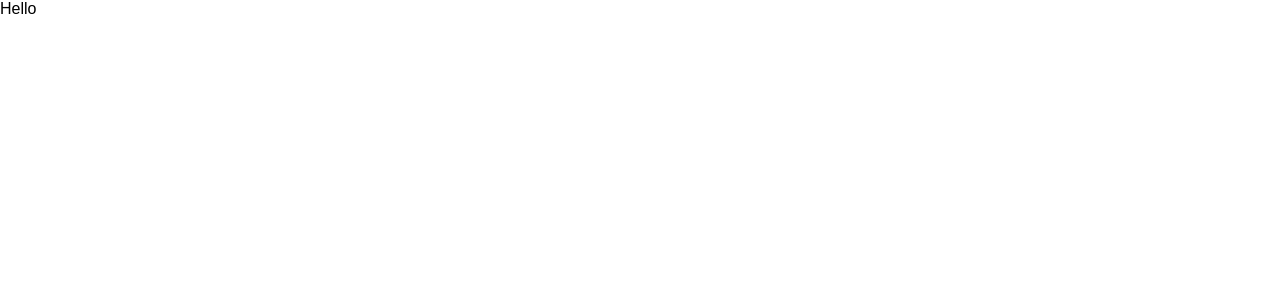
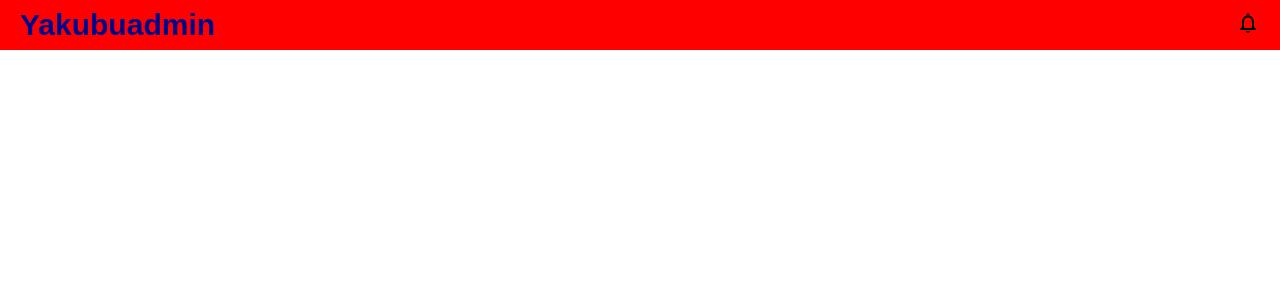
Before and after one commit to YakubuAmidu/admin, a React (Create React App) app: page / in a window 1280 px wide. Shown: the top 300 px of the page. Built offline with nearby package versions, Linux system fonts and the light colour scheme; a web font is replaced by a local one.

Commit message:
Initial commit

```diff
--- a/package.json
+++ b/package.json
@@ -11,9 +11,10 @@
     "@testing-library/jest-dom": "^5.15.1",
     "@testing-library/react": "^11.2.7",
     "@testing-library/user-event": "^12.8.3",
+    "material-icons": "^1.10.3",
     "react": "^17.0.2",
     "react-dom": "^17.0.2",
-    "react-scripts": "4.0.3",
+    "react-scripts": "^3.4.4",
     "recharts": "^2.1.6",
     "web-vitals": "^1.1.2"
   },
--- a/src/App.js
+++ b/src/App.js
@@ -1,7 +1,10 @@
+import React from 'react';
+import Topbar from "./components/Topbar";
+
 function App() {
   return (
     <div className="App">
-      Hello
+      <Topbar />
     </div>
   );
 }
```
Also changed, not shown: 1 other file (tests, documents, lock files or other folders).
